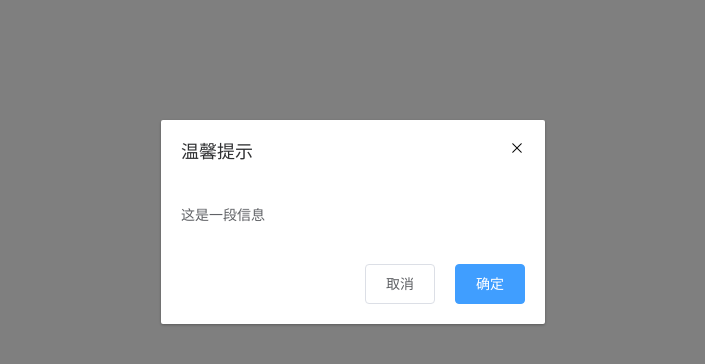
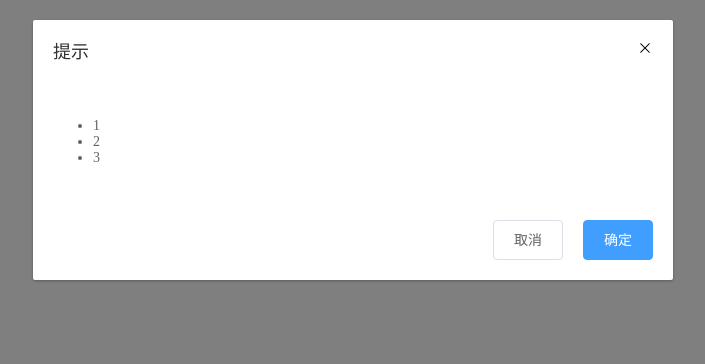
Before and after one commit to Pengzhenglong/dragons-ui, a Vue app: page / in a window 1280 px wide. Shown: the top 364 px of the page, without its empty margins (287-992 px from the left). Built offline with nearby package versions, Linux system fonts and the light colour scheme.

Commit message:
add  dialog+slot

```diff
--- a/src/App.vue
+++ b/src/App.vue
@@ -51,7 +51,17 @@
     </div> -->
 
     <!-- dialog对话框 -->
-    <dg-dialog title="温馨提示"></dg-dialog>
+    <dg-dialog width="50%" top="20px">
+      <ul>
+        <li>1</li>
+        <li>2</li>
+        <li>3</li>
+      </ul>
+      <template v-slot:footer>
+        <dg-button>取消</dg-button>
+        <dg-button type="primary">确定</dg-button>
+      </template>
+    </dg-dialog>
     <!-- <dg-dialog>
       <template v-slot:title>
         <h3>我是标题</h3>
@@ -68,7 +78,7 @@
 
   },
   methods: {
-    fn () {
+    fn() {
       console.log(123)
     }
   }
--- a/src/components/dialog.vue
+++ b/src/components/dialog.vue
@@ -1,6 +1,6 @@
 <template>
   <div class="dg-dialog__wrapper">
-    <div class="dg-dialog">
+    <div class="dg-dialog" :style="{ width, marginTop: top }">
       <div class="dg-dialog__header">
         <slot name="title">
           <span class="dg-dialog__title">{{ title }}</span>
@@ -11,11 +11,10 @@
         </button>
       </div>
       <div class="dg-dialog__body">
-        <span>这是一段信息</span>
+        <slot></slot>
       </div>
-      <div class="dg-dialog__footer">
-        <dg-button>取消</dg-button>
-        <dg-button type="primary">确定</dg-button>
+      <div class="dg-dialog__footer"  v-if="$slots.footer">
+   <slot name="footer"></slot>
       </div>
     </div>
   </div>
@@ -27,7 +26,15 @@
   props: {
     title: {
       type: String,
-      deafult: '提示'
+      default: '提示'
+    },
+    width: {
+      type: String,
+      deafult: '50%'
+    },
+    top: {
+      type: String,
+      deafult: '15vh'
     }
   }
 }
```
